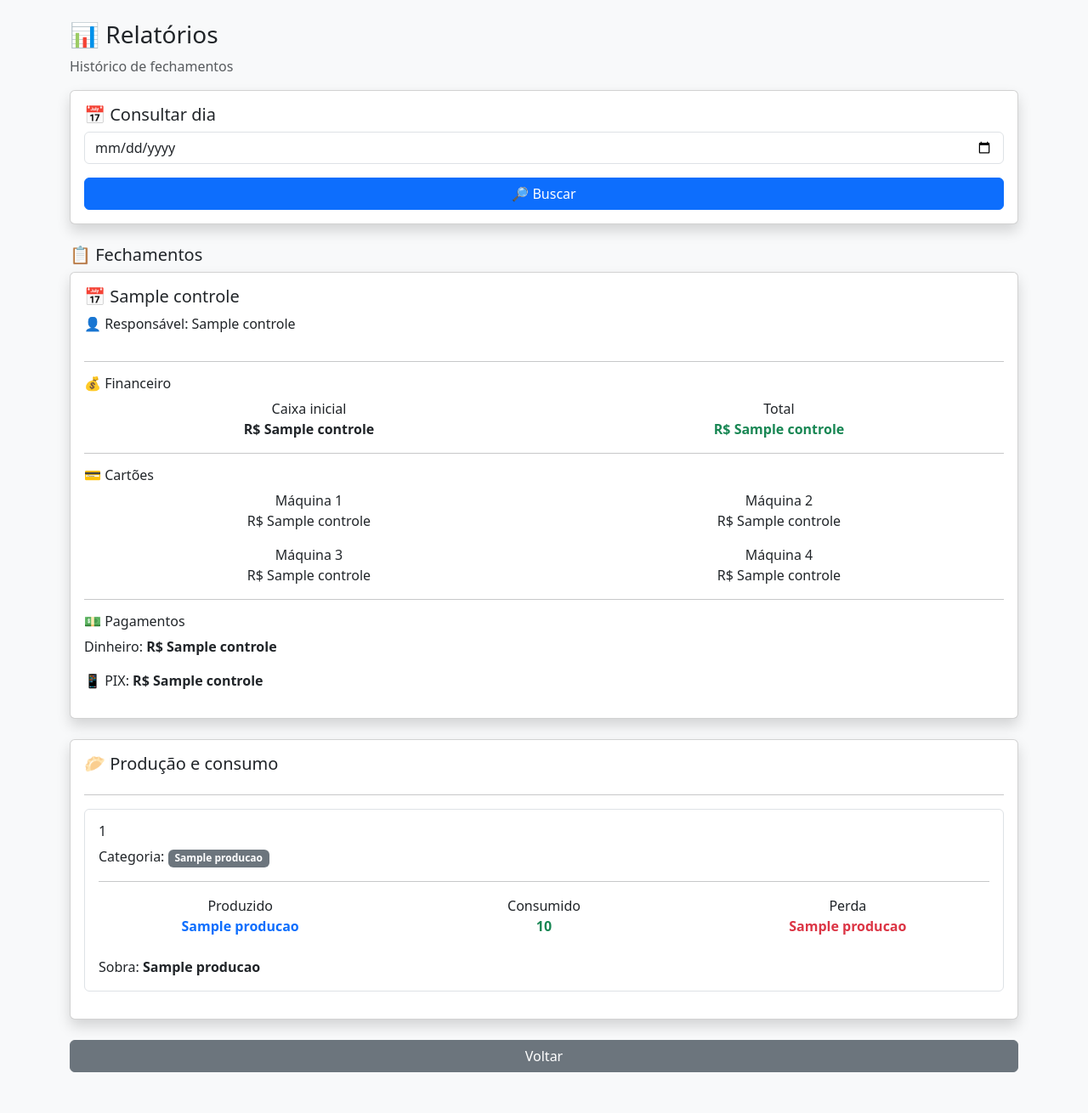
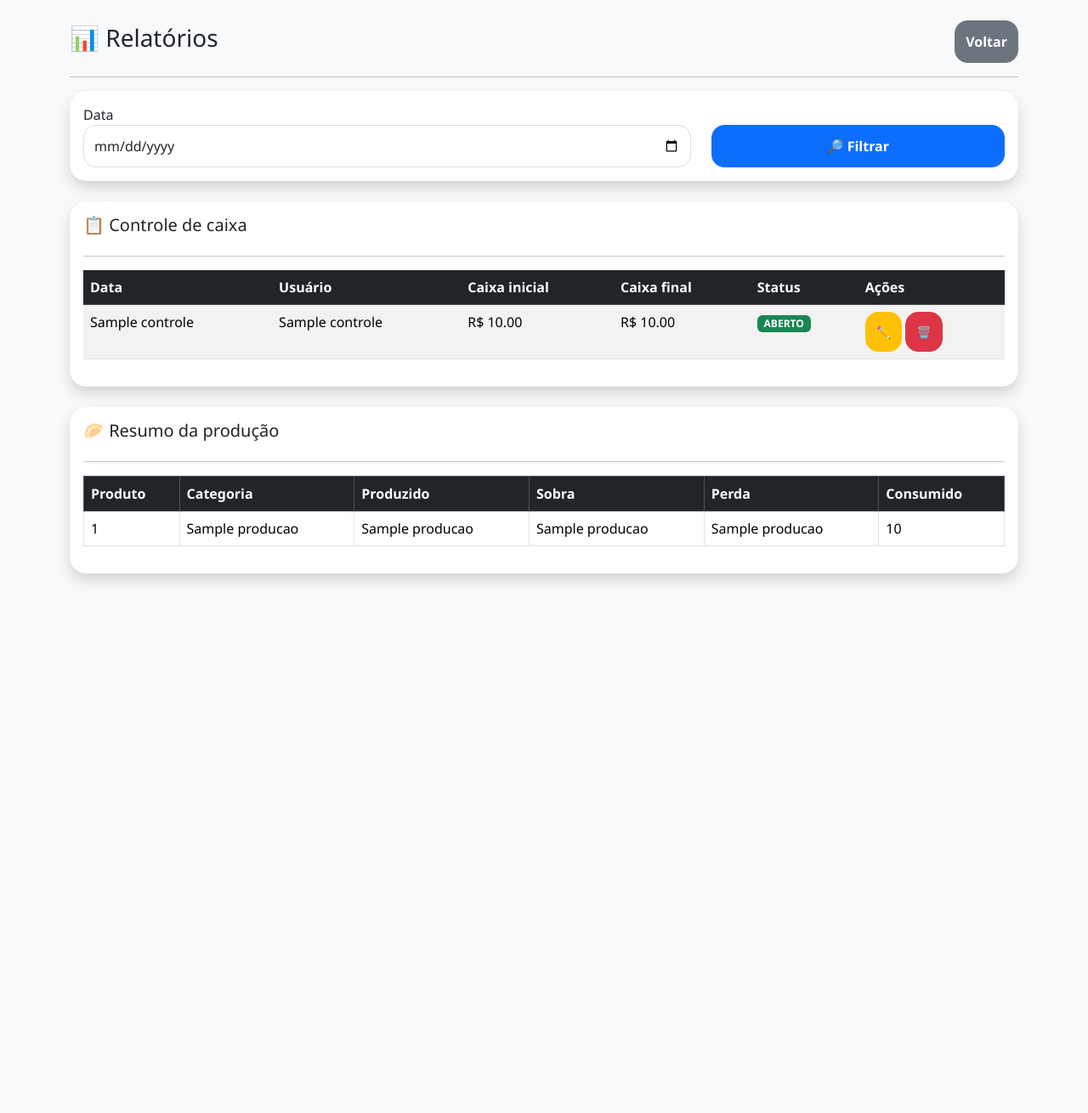
Before and after one commit to thalves2004/pastelaria-app, a Flask app: page /relatorios in a window 1280 px wide. Shown: the whole page at 85% size. After the commit the page ends 686 px from the top, so only its background shows below. Run offline with Flask 3, Linux system fonts and the light colour scheme; a user stored in the database is signed in; a database or web service that is not in the repository returns one stand-in record (values such as "Sample title"); some libraries are stand-ins or nearby versions.

Commit message:
atualiza relatorios com editar e excluir

```diff
--- a/templates/relatorios.html
+++ b/templates/relatorios.html
@@ -1,20 +1,17 @@
 <!DOCTYPE html>
-
 <html lang="pt-br">
 
 <head>
-<link rel="manifest" href="/static/manifest.json">
-<meta name="theme-color" content="#ff6600">
-<link rel="apple-touch-icon" href="/static/icon-192.png">
+
 <meta charset="UTF-8">
 
 <meta name="viewport" content="width=device-width, initial-scale=1">
 
-<title>Relatórios</title>
-
+<title>Relatórios - PastelControl</title>
 
 <link href="https://cdn.jsdelivr.net/npm/bootstrap@5.3.3/dist/css/bootstrap.min.css" rel="stylesheet">
 
+<link rel="stylesheet" href="/static/style.css">
 
 </head>
 
@@ -25,51 +22,64 @@
 <div class="container mt-4 mb-5">
 
 
+<div class="d-flex justify-content-between align-items-center">
+
 <h3>
 📊 Relatórios
 </h3>
 
 
-<p class="text-muted">
-Histórico de fechamentos
-</p>
+<a href="/dashboard" class="btn btn-secondary">
+Voltar
+</a>
+
+</div>
+
+
+<hr>
 
 
 
-
-
-<!-- FILTRO DATA -->
+<!-- FILTRO -->
 
 <div class="card shadow p-3 mb-4">
-
-
-<h5>
-📅 Consultar dia
-</h5>
-
 
 
 <form method="GET">
 
 
+<div class="row">
+
+
+<div class="col-md-8">
+
+<label>
+Data
+</label>
+
 <input
-
 type="date"
-
 name="data"
-
-class="form-control mb-3"
-
-value="{{data_filtro or ''}}"
-
+class="form-control"
+value="{{ data_filtro or '' }}"
 >
 
+</div>
+
+
+
+<div class="col-md-4 mt-4">
 
 <button class="btn btn-primary w-100">
 
-🔎 Buscar
+🔎 Filtrar
 
 </button>
+
+</div>
+
+
+</div>
 
 
 </form>
@@ -82,165 +92,189 @@ value="{{data_filtro or ''}}"
 
 
 
+<!-- CONTROLES -->
 
 
-<!-- FECHAMENTOS -->
+<div class="card shadow p-3">
 
 
 <h5>
-
-📋 Fechamentos
-
+📋 Controle de caixa
 </h5>
 
 
+<hr>
+
+
+<div class="table-responsive">
+
+
+<table class="table table-striped table-hover">
+
+
+<thead class="table-dark">
+
+
+<tr>
+
+<th>
+Data
+</th>
+
+
+<th>
+Usuário
+</th>
+
+
+<th>
+Caixa inicial
+</th>
+
+
+<th>
+Caixa final
+</th>
+
+
+<th>
+Status
+</th>
+
+
+<th>
+Ações
+</th>
+
+
+</tr>
+
+
+</thead>
 
 
 
-{% if controles %}
-
+<tbody>
 
 
 {% for controle in controles %}
 
 
+<tr>
 
-<div class="card shadow p-3 mb-4">
+
+<td>
+{{controle[1]}}
+</td>
+
+
+<td>
+{{controle[2]}}
+</td>
 
 
 
-<h5>
-
-📅 {{controle[1]}}
-
-</h5>
-
-
-<p>
-
-👤 Responsável:
-
-{{controle[2]}}
-
-</p>
+<td>
+R$ {{ "%.2f"|format(controle[3]) }}
+</td>
 
 
 
-<hr>
+<td>
+
+{% if controle[4] %}
+
+R$ {{ "%.2f"|format(controle[4]) }}
+
+{% else %}
+
+-
+
+{% endif %}
+
+</td>
+
+
+
+<td>
+
+
+{% if controle[11] == "FECHADO" %}
+
+<span class="badge bg-danger">
+FECHADO
+</span>
+
+
+{% else %}
+
+<span class="badge bg-success">
+ABERTO
+</span>
+
+
+{% endif %}
+
+
+</td>
 
 
 
 
-<h6>
+<td>
 
-💰 Financeiro
 
-</h6>
+<a href="/editar_relatorio/{{controle[0]}}"
+class="btn btn-warning btn-sm">
+
+✏️
+
+</a>
 
 
 
-<div class="row text-center">
+<a href="/excluir_relatorio/{{controle[0]}}"
+class="btn btn-danger btn-sm"
+onclick="return confirm('Deseja realmente excluir este caixa?')">
+
+🗑️
+
+</a>
 
 
-<div class="col-6">
-
-Caixa inicial
-
-<br>
-
-<b>
-
-R$ {{controle[3]}}
-
-</b>
-
-</div>
+</td>
 
 
 
-<div class="col-6">
-
-Total
-
-<br>
-
-<b class="text-success">
-
-R$ {{controle[4] or 0}}
-
-</b>
-
-</div>
+</tr>
 
 
 
-</div>
+{% else %}
+
+
+<tr>
+
+<td colspan="6" class="text-center">
+
+Nenhum relatório encontrado.
+
+</td>
+
+</tr>
+
+
+{% endfor %}
 
 
 
+</tbody>
 
 
-<hr>
+</table>
 
 
-
-
-<h6>
-
-💳 Cartões
-
-</h6>
-
-
-
-<div class="row text-center">
-
-
-<div class="col-6">
-
-Máquina 1
-
-<br>
-
-R$ {{controle[5] or 0}}
-
 </div>
-
-
-<div class="col-6">
-
-Máquina 2
-
-<br>
-
-R$ {{controle[6] or 0}}
-
-</div>
-
-
-
-<div class="col-6 mt-3">
-
-Máquina 3
-
-<br>
-
-R$ {{controle[7] or 0}}
-
-</div>
-
-
-
-<div class="col-6 mt-3">
-
-Máquina 4
-
-<br>
-
-R$ {{controle[8] or 0}}
-
-</div>
-
 
 
 </div>
@@ -251,212 +285,133 @@ R$ {{controle[8] or 0}}
 
 
 
+<!-- RESUMO PRODUÇÃO -->
+
+
+<div class="card shadow mt-4 p-3">
+
+
+<h5>
+🥟 Resumo da produção
+</h5>
+
+
 <hr>
 
 
 
-<h6>
+<div class="table-responsive">
 
-💵 Pagamentos
 
-</h6>
+<table class="table table-bordered">
+
+
+<thead class="table-dark">
+
+
+<tr>
+
+<th>
+Produto
+</th>
+
+<th>
+Categoria
+</th>
+
+<th>
+Produzido
+</th>
+
+<th>
+Sobra
+</th>
+
+<th>
+Perda
+</th>
+
+<th>
+Consumido
+</th>
+
+
+</tr>
+
+
+</thead>
 
 
 
-<p>
-
-Dinheiro:
-
-<b>
-
-R$ {{controle[9] or 0}}
-
-</b>
-
-</p>
+<tbody>
 
 
 
+{% for produto in resumo %}
 
-<p>
 
-📱 PIX:
+<tr>
 
-<b>
 
-R$ {{controle[10] or 0}}
+<td>
+{{produto[0]}}
+</td>
 
-</b>
 
-</p>
+<td>
+{{produto[1]}}
+</td>
+
+
+<td>
+{{produto[4]}}
+</td>
+
+
+<td>
+{{produto[5]}}
+</td>
+
+
+<td>
+{{produto[3]}}
+</td>
+
+
+<td>
+{{produto[2]}}
+</td>
+
+
+</tr>
 
 
 
+{% else %}
 
 
-</div>
+<tr>
 
+<td colspan="6" class="text-center">
 
+Nenhuma produção registrada.
+
+</td>
+
+</tr>
 
 
 {% endfor %}
 
 
 
-{% else %}
+</tbody>
 
 
-
-<div class="alert alert-warning">
-
-Nenhum fechamento encontrado.
-
-</div>
-
-
-
-{% endif %}
-
-
-
-
-
-
-
-
-
-<!-- ESTOQUE -->
-
-
-
-<div class="card shadow p-3 mt-4">
-
-
-<h5>
-
-🥟 Produção e consumo
-
-</h5>
-
-
-
-<hr>
-
-
-
-
-
-{% for item in resumo %}
-
-
-
-<div class="border rounded p-3 mb-3">
-
-
-
-<h6>
-
-{{item[0]}}
-
-</h6>
-
-
-
-Categoria:
-
-<span class="badge bg-secondary">
-
-{{item[1]}}
-
-</span>
-
-
-
-
-<hr>
-
-
-
-<div class="row text-center">
-
-
-
-<div class="col-4">
-
-Produzido
-
-<br>
-
-<b class="text-primary">
-
-{{item[4]}}
-
-</b>
-
-</div>
-
-
-
-
-<div class="col-4">
-
-Consumido
-
-<br>
-
-<b class="text-success">
-
-{{item[2]}}
-
-</b>
-
-</div>
-
-
-
-
-<div class="col-4">
-
-Perda
-
-<br>
-
-<b class="text-danger">
-
-{{item[3]}}
-
-</b>
-
-</div>
-
+</table>
 
 
 </div>
-
-
-
-
-<br>
-
-
-Sobra:
-
-<b>
-
-{{item[5]}}
-
-</b>
-
-
-
-
-</div>
-
-
-
-
-{% endfor %}
-
 
 
 </div>
@@ -467,24 +422,9 @@ Sobra:
 
 
 
-<a href="/dashboard"
-
-class="btn btn-secondary w-100 mt-4">
-
-
-Voltar
-
-
-</a>
-
-
-
-
-
 </div>
 
 
 </body>
 
-
 </html>
```
